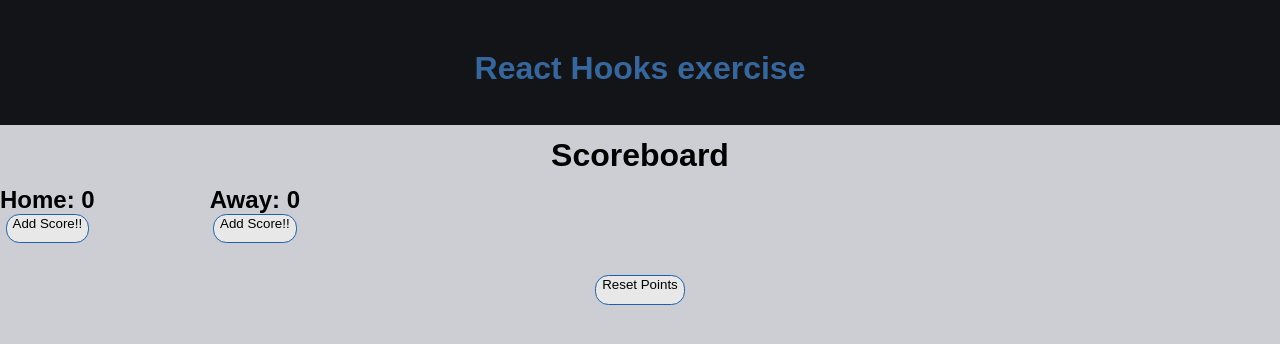
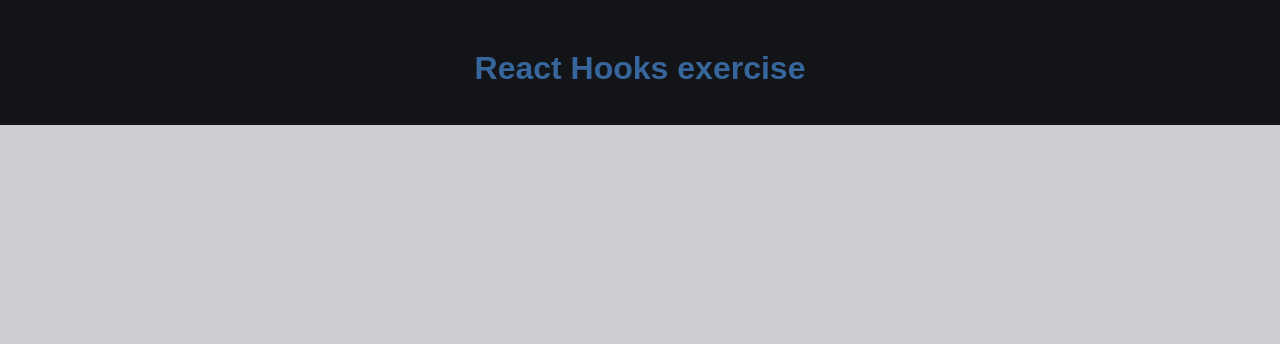
Before and after one commit to Vicious27/hooks-explained, a React (Create React App) app: page / in a window 1280 px wide. Shown: the top 344 px of the page. Built offline with nearby package versions, Linux system fonts and the light colour scheme.

Commit message:
did some css styling to practice2

```diff
--- a/src/App.css
+++ b/src/App.css
@@ -45,9 +45,15 @@ button {
   margin: auto;
 }
 
-h1,h2 {
+h1, h2 {
  margin-top: 12px;
  text-align: center;
+}
+
+.scores {
+  display: flex;
+  flex-direction: column;
+  align-items: center;
 }
 
 
--- a/src/App.js
+++ b/src/App.js
@@ -1,6 +1,6 @@
 import './App.css';
 // import Counter from "./Practice1";
-import Practice2 from "./Practice2";
+// import Practice2 from "./Practice2";
 
 function App() {
   return (
@@ -9,7 +9,7 @@ function App() {
         <h1 className="title">React Hooks exercise</h1>
       </header>
       {/* <Counter /> */}
-      <Practice2 />
+      {/* <Practice2 /> */}
     </>
   )
 };
--- a/src/Practice2.js
+++ b/src/Practice2.js
@@ -28,7 +28,7 @@ const Practice2 = () => {
   return (
     <>
       <h1>Scoreboard</h1>
-      <div style={{
+      <div className="scores" style={{
         display: `flex`,
         maxWidth: `300px`,
         justifyContent: `space-between`,
```
